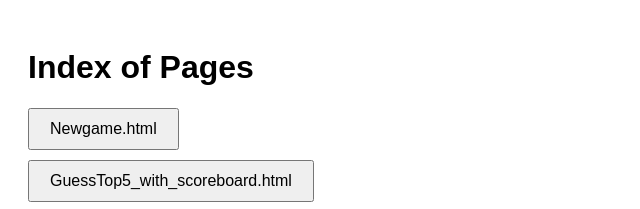
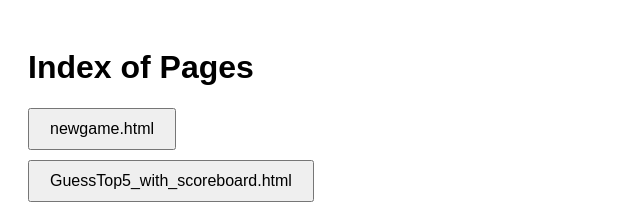
Before and after one commit to medasani456/Dailygames, a plain HTML site: page index.html in a window 1280 px wide. Shown: the top 209 px of the page, 0-640 px from the left. Drawn offline with Linux system fonts and the light colour scheme.

Commit message:
Update index.html

```diff
--- a/index.html
+++ b/index.html
@@ -24,7 +24,7 @@
   <script>
     // List of 	(excluding index.html)
     const pages = [
-      "Newgame.html",
+      "newgame.html",
       "GuessTop5_with_scoreboard.html",
       "GuessTop5.html",
 	  "NumberGuess.html",
```
